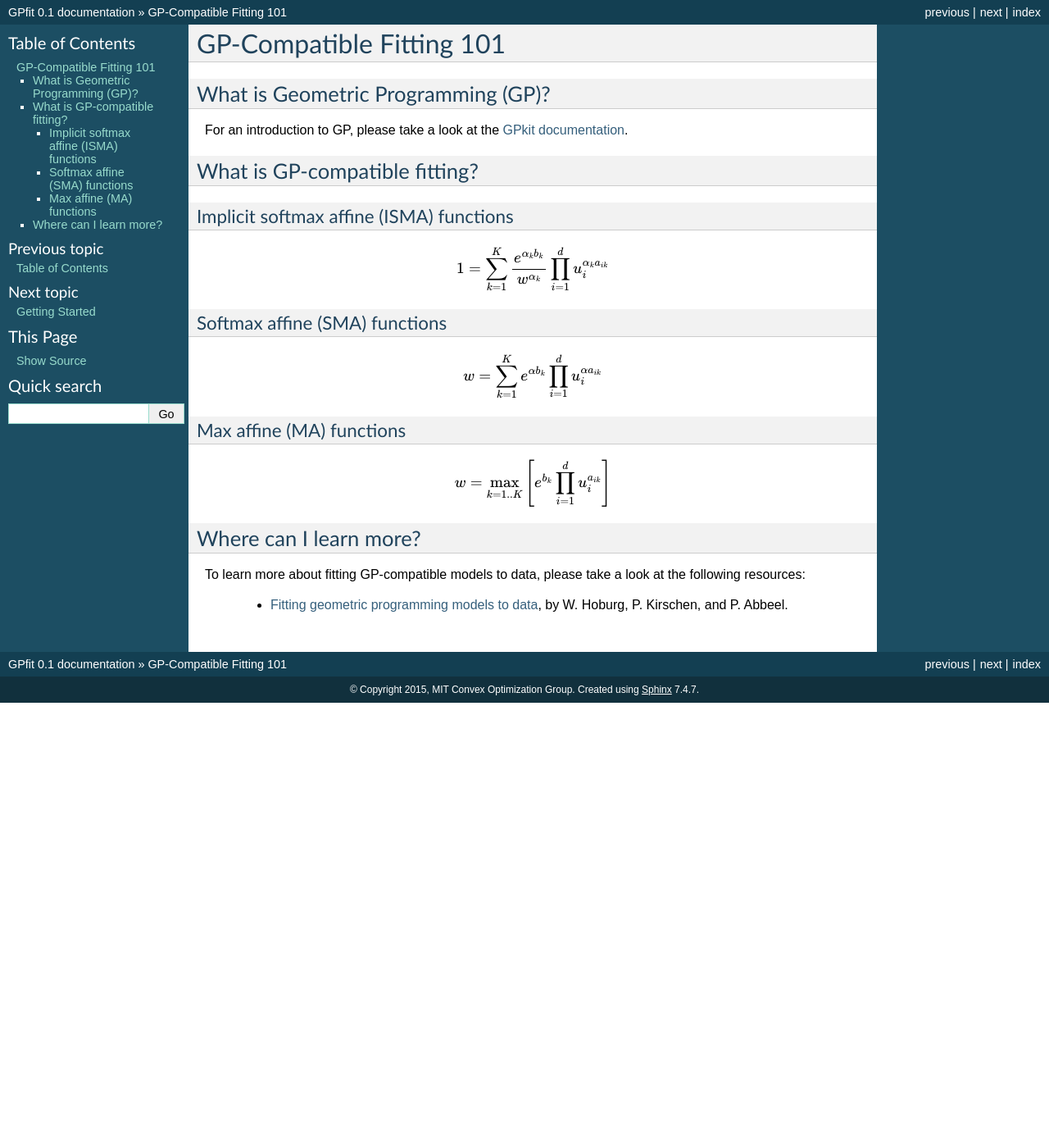
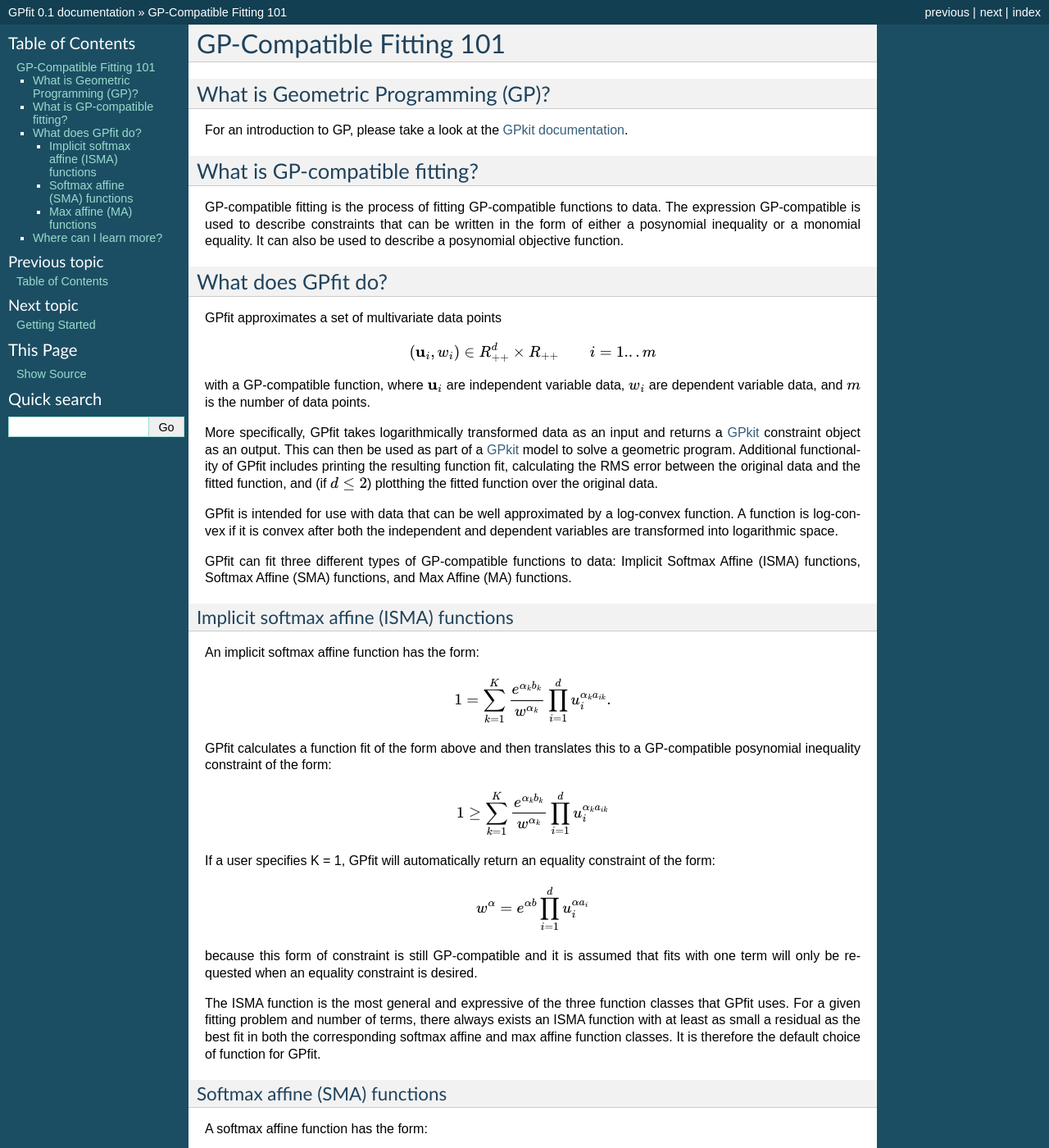
Before and after one commit to convexengineering/gpfit, a Sphinx documentation site: the page built from docs/source/gpfit101.rst, in a window 1280 px wide and 1400 px high. Shown: the whole window at 82% size. Built offline with Sphinx 7.4.7, drawn with Linux system fonts in a browser that asks for light colours; some of the changed text lies outside the part shown.

Commit message:
more detail in gpfit101

```diff
--- a/docs/source/gpfit101.rst
+++ b/docs/source/gpfit101.rst
@@ -9,31 +9,96 @@
 What is GP-compatible fitting?
 ==============================
 
+GP-compatible fitting is the process of fitting GP-compatible functions to data. The expression GP-compatible is used to describe constraints that can be written in the form of either a posynomial inequality or a monomial equality. It can also be used to describe a posynomial objective function.
+
+What does GPfit do?
+===================
+
+GPfit approximates a set of multivariate data points
+
+.. math::
+
+    (\mathbf{u}_i, w_i) \in R^d_{++} \times R_{++}   \hspace{1cm}     i =1...m
+
+with a GP-compatible function, where :math:`\mathbf{u}_i` are independent variable data, :math:`w_i` are dependent variable data, and :math:`m` is the number of data points.
+
+More specifically, GPfit takes logarithmically transformed data as an input and returns a `GPkit <http://gpkit.readthedocs.org>`_ constraint object as an output. This can then be used as part of a `GPkit <http://gpkit.readthedocs.org>`_ model to solve a geometric program. Additional functionality of GPfit includes printing the resulting function fit, calculating the RMS error between the original data and the fitted function, and (if :math:`d \leq 2`) plotthing the fitted function over the original data.
+
+GPfit is intended for use with data that can be well approximated by a log-convex function. A function is log-convex if it is convex after both the independent and dependent variables are transformed into logarithmic space.
+
+GPfit can fit three different types of GP-compatible functions to data: Implicit Softmax Affine (ISMA) functions, Softmax Affine (SMA) functions, and Max Affine (MA) functions.
+
+
 Implicit softmax affine (ISMA) functions
 ++++++++++++++++++++++++++++++++++++++++
 
+An implicit softmax affine function has the form:
+
 .. math::
 
-   1 = \sum_{k=1}^K \frac{e^{\alpha_k b_k}}{w^{\alpha_k}} \prod_{i=1}^d u_i^{\alpha_k a_{ik}}
+   1 = \sum_{k=1}^K \frac{e^{\alpha_k b_k}}{w^{\alpha_k}} \prod_{i=1}^d u_i^{\alpha_k a_{ik}}.
+
+GPfit calculates a function fit of the form above and then translates this to a GP-compatible posynomial inequality constraint of the form:
+
+.. math::
+
+   1 \geq \sum_{k=1}^K \frac{e^{\alpha_k b_k}}{w^{\alpha_k}} \prod_{i=1}^d u_i^{\alpha_k a_{ik}}
+
+If a user specifies K = 1, GPfit will automatically return an equality constraint of the form:
+
+.. math::
+
+   w^{\alpha} = e^{\alpha b} \prod_{i=1}^d u_i^{\alpha a_{i}}
+
+because this form of constraint is still GP-compatible and it is assumed that fits with one term will only be requested when an equality constraint is desired.
+
+The ISMA function is the most general and expressive of the three function classes that GPfit uses. For a given fitting problem and number of terms, there always exists an ISMA function with at least as small a residual as the best fit in both the corresponding softmax affine and max affine function classes. It is therefore the default choice of function for GPfit.
 
 Softmax affine (SMA) functions
 ++++++++++++++++++++++++++++++
 
+A softmax affine function has the form:
+
 .. math::
 
-   w = \sum_{k=1}^K e^{\alpha b_k} \prod_{i=1}^d u_i^{\alpha a_{ik}}
+   w^{\alpha} = \sum_{k=1}^K e^{\alpha b_k} \prod_{i=1}^d u_i^{\alpha a_{ik}}.
+
+GPfit calculates a function fit of the form above and then translates this to a GP-compatible posynomial inequality constraint of the form:
+
+.. math::
+
+    w^{\alpha} \geq \sum_{k=1}^K e^{\alpha b_k} \prod_{i=1}^d u_i^{\alpha a_{ik}}.
+
+If a user specifies K = 1, GPfit will automatically return an equality constraint of the form:
+
+.. math::
+
+    w^{\alpha} = e^{\alpha b} \prod_{i=1}^d u_i^{\alpha a_{i}}
+
+because this form of constraint is still GP-compatible and it is assumed that fits with one term will only be requested when an equality constraint is desired.
+
+For a given fitting problem and number of terms, there always exists a softmax affine function with at least as small a residual as the best possible max affine fit.
+
 
 Max affine (MA) functions
 +++++++++++++++++++++++++
 
+A max affine function has the form:
+
 .. math::
 
-   w = \max_{k=1..K} \left[ e^{b_k} \prod_{i=1}^d u_i^{a_{ik}} \right]
+   w = \max_{k=1..K} \left[ e^{b_k} \prod_{i=1}^d u_i^{a_{ik}} \right].
+
+GPfit calculates a function fit of the form above and then translates this to a set of GP-compatible monomial inequality constraints of the form:
+
+.. math::
+
+   w \geq \max_{k=1..K} \left[ e^{b_k} \prod_{i=1}^d u_i^{a_{ik}} \right] , \hspace{1cm} k = 1 ... K.
 
 
 Where can I learn more?
 =======================
 
-To learn more about fitting GP-compatible models to data, please take a look at the following resources:
+To learn more about fitting GP-compatible models to data, take a look at the following resources:
 
     * `Fitting geometric programming models to data <http://web.mit.edu/~whoburg/www/papers/gp_fitting.pdf>`_, by W. Hoburg, P. Kirschen, and P. Abbeel.
```
